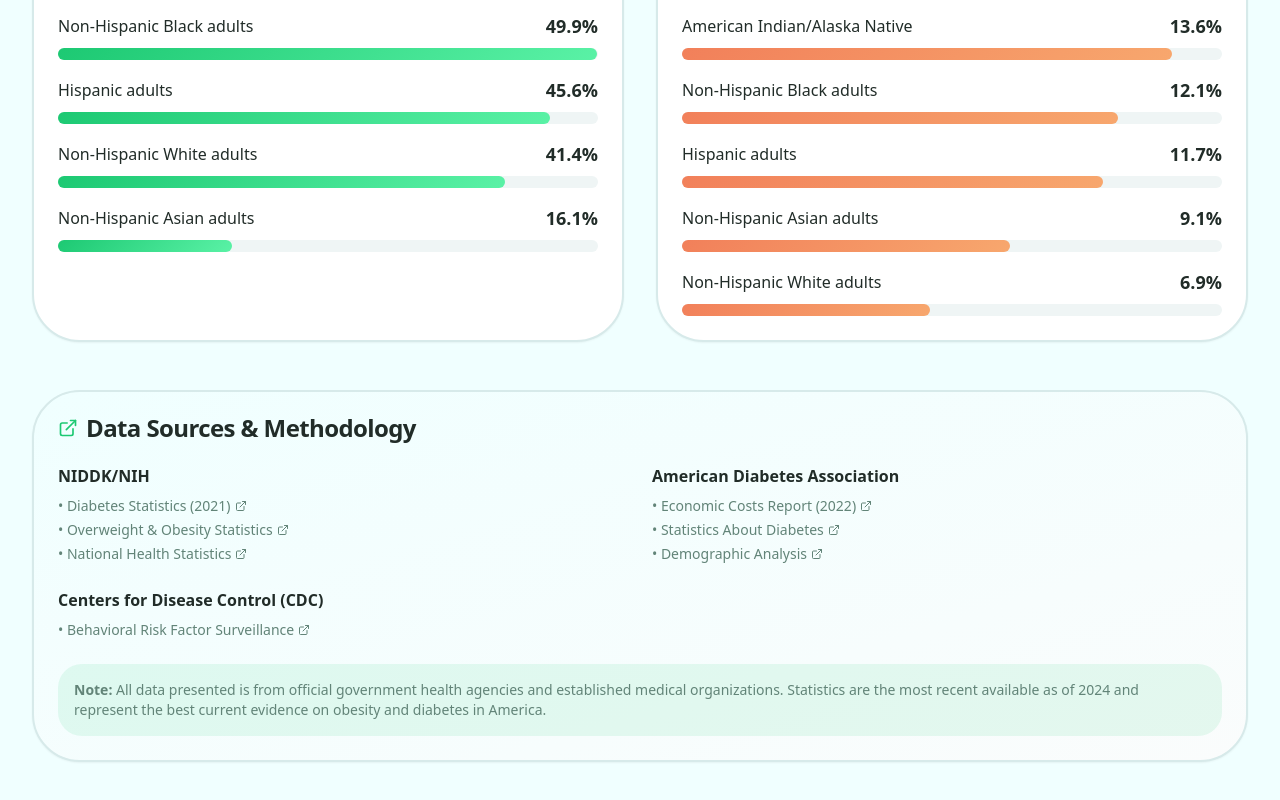
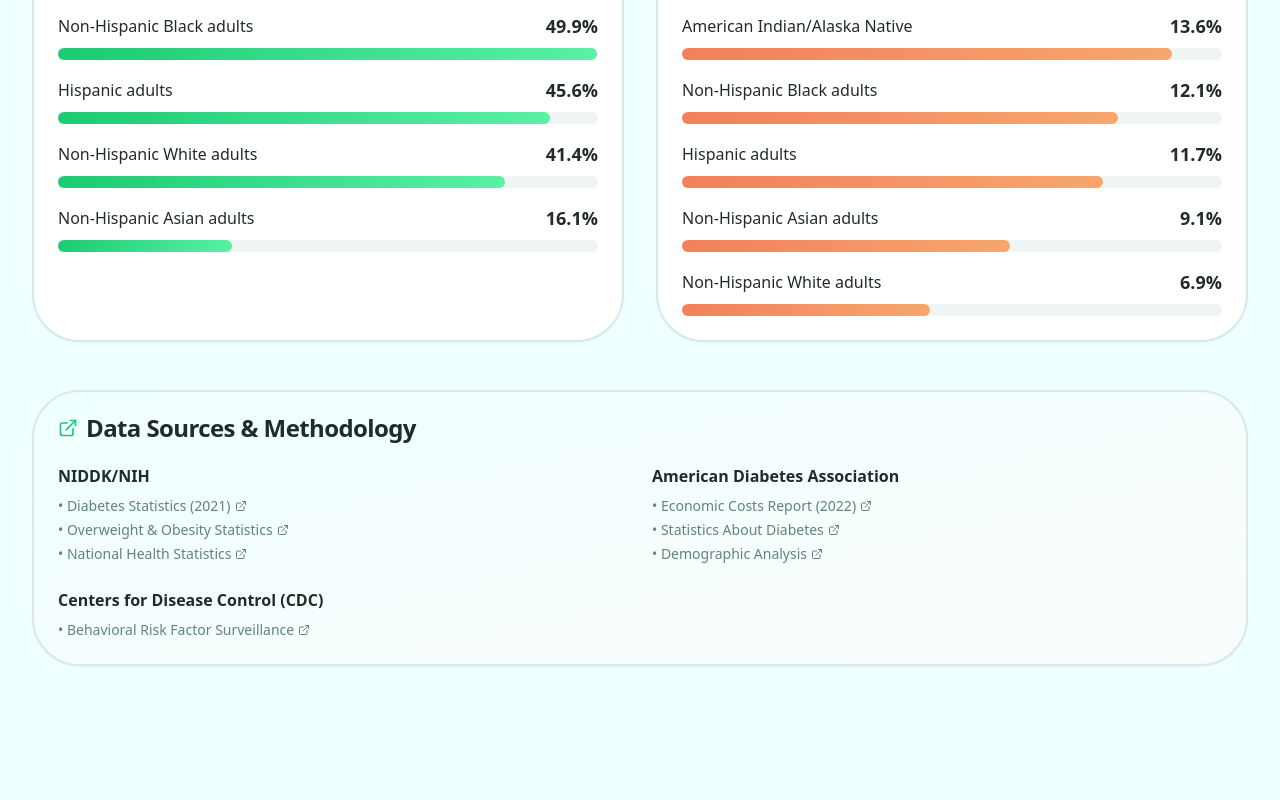
Before and after one commit to TanishqMittal139/sweat-smart-app-cac, a React (Vite) app: page /data in a window 1280 px wide. Shown: the part 3124-3924 px from the top of the page. After the commit the page ends 3870 px from the top, so only its background shows below. Built offline with nearby package versions, Linux system fonts and the light colour scheme.

Commit message:
Remove data source note

```diff
--- a/src/pages/DataVisualization.tsx
+++ b/src/pages/DataVisualization.tsx
@@ -656,12 +656,6 @@ const DataVisualization = () => {
                   </ul>
                 </div>
               </div>
-              <div className="mt-6 p-4 bg-primary/10 rounded-lg">
-                <p className="text-sm text-muted-foreground">
-                  <strong>Note:</strong> All data presented is from official government health agencies and established medical organizations.
-                  Statistics are the most recent available as of 2024 and represent the best current evidence on obesity and diabetes in America.
-                </p>
-              </div>
             </CardContent>
           </Card>
         </section>
```
